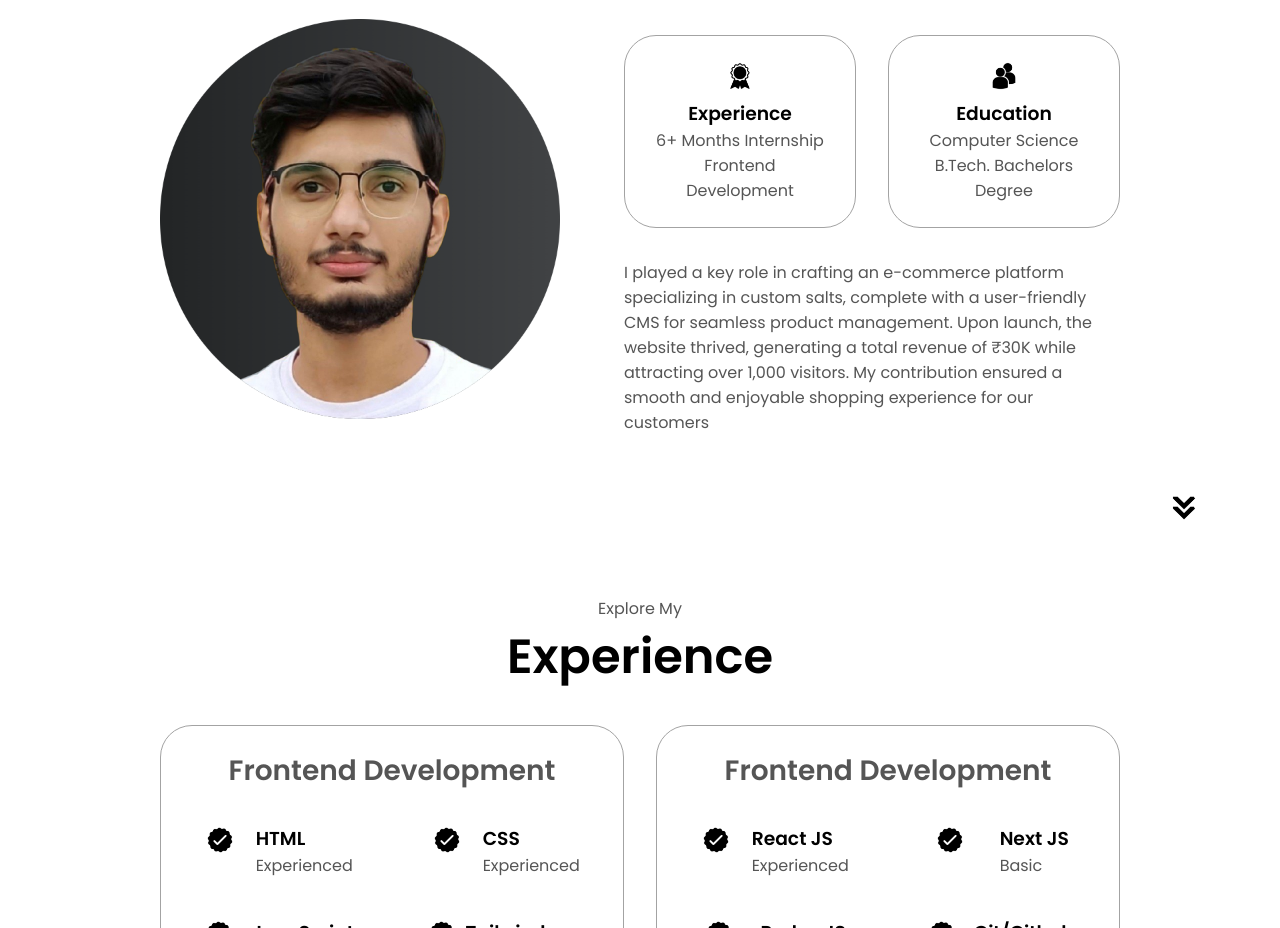
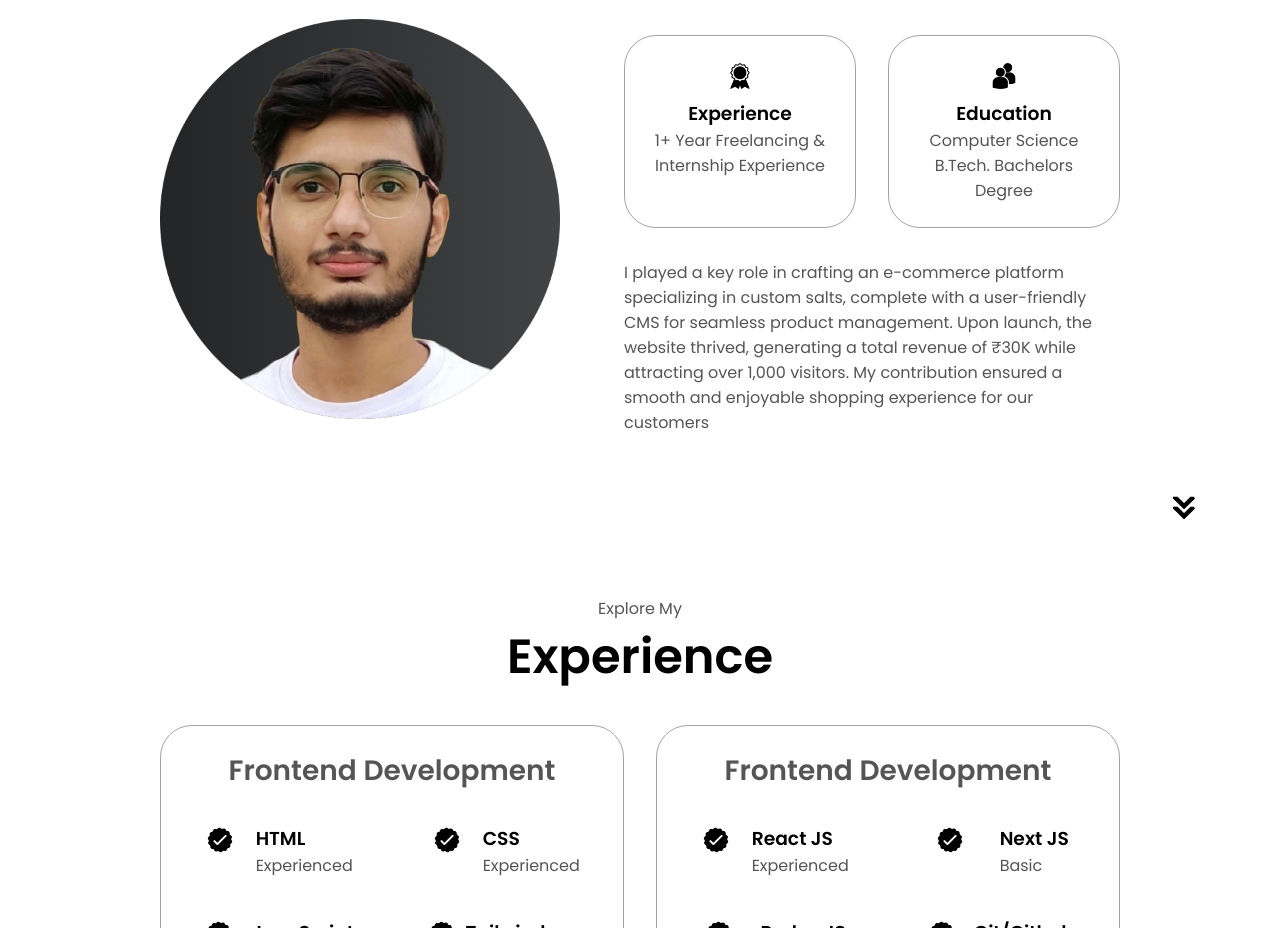
Before and after one commit to kappilyadav/kapilyadavcv, a plain HTML site: page index.html in a window 1280 px wide. Shown: the part 1100-2028 px from the top of the page. Drawn offline with Linux system fonts and the light colour scheme.

Commit message:
Update index.html

```diff
--- a/index.html
+++ b/index.html
@@ -74,7 +74,7 @@
           <div class="details-container">
             <img src="./assets/experience.png" alt="Experience icon" class="icon" />
             <h3>Experience</h3>
-            <p>6+ Months Internship <br />Frontend Development</p>
+            <p>1+ Year Freelancing & <br />Internship Experience</p>
           </div>
           <div class="details-container">
             <img src="./assets/education.png" alt="Education icon" class="icon" />
```
